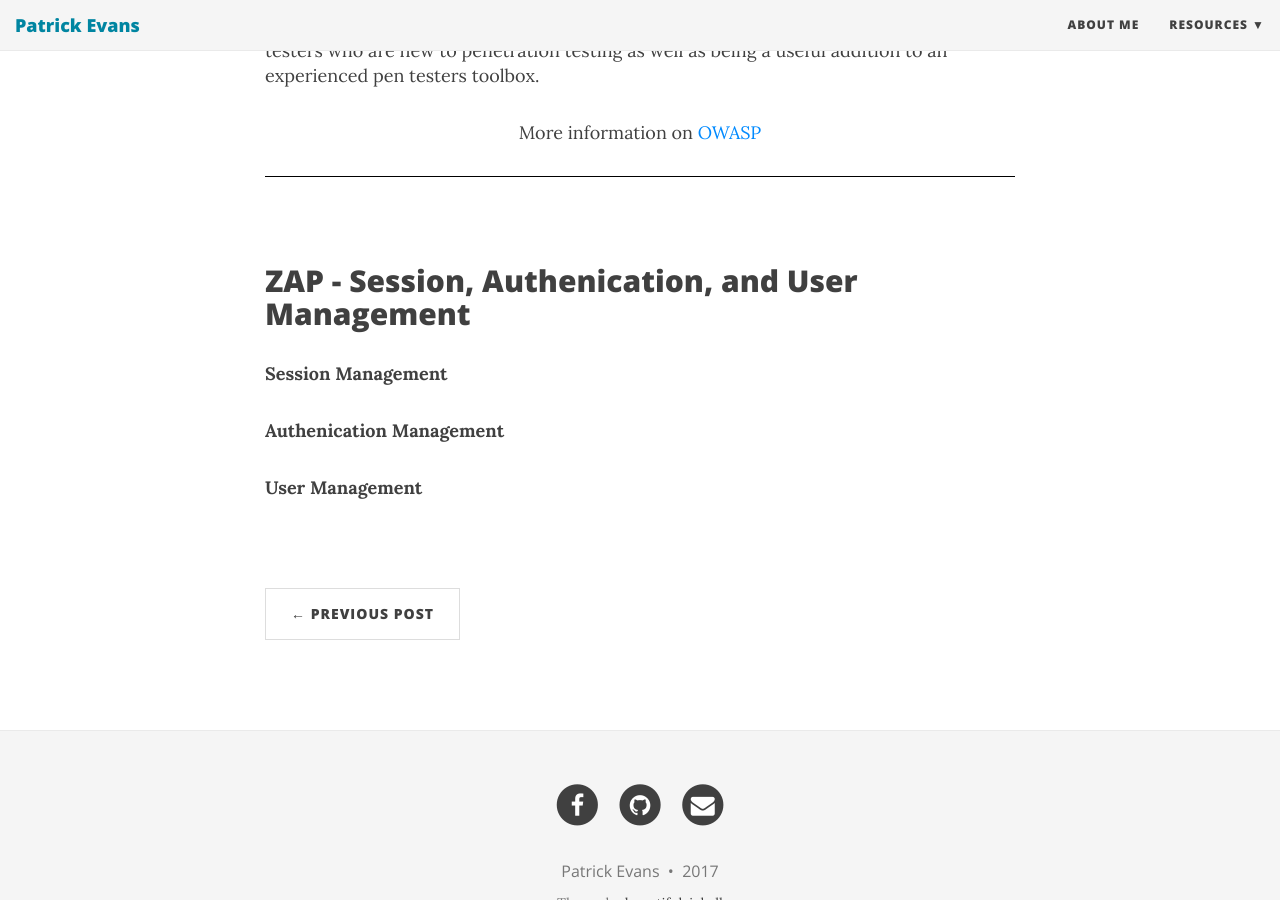
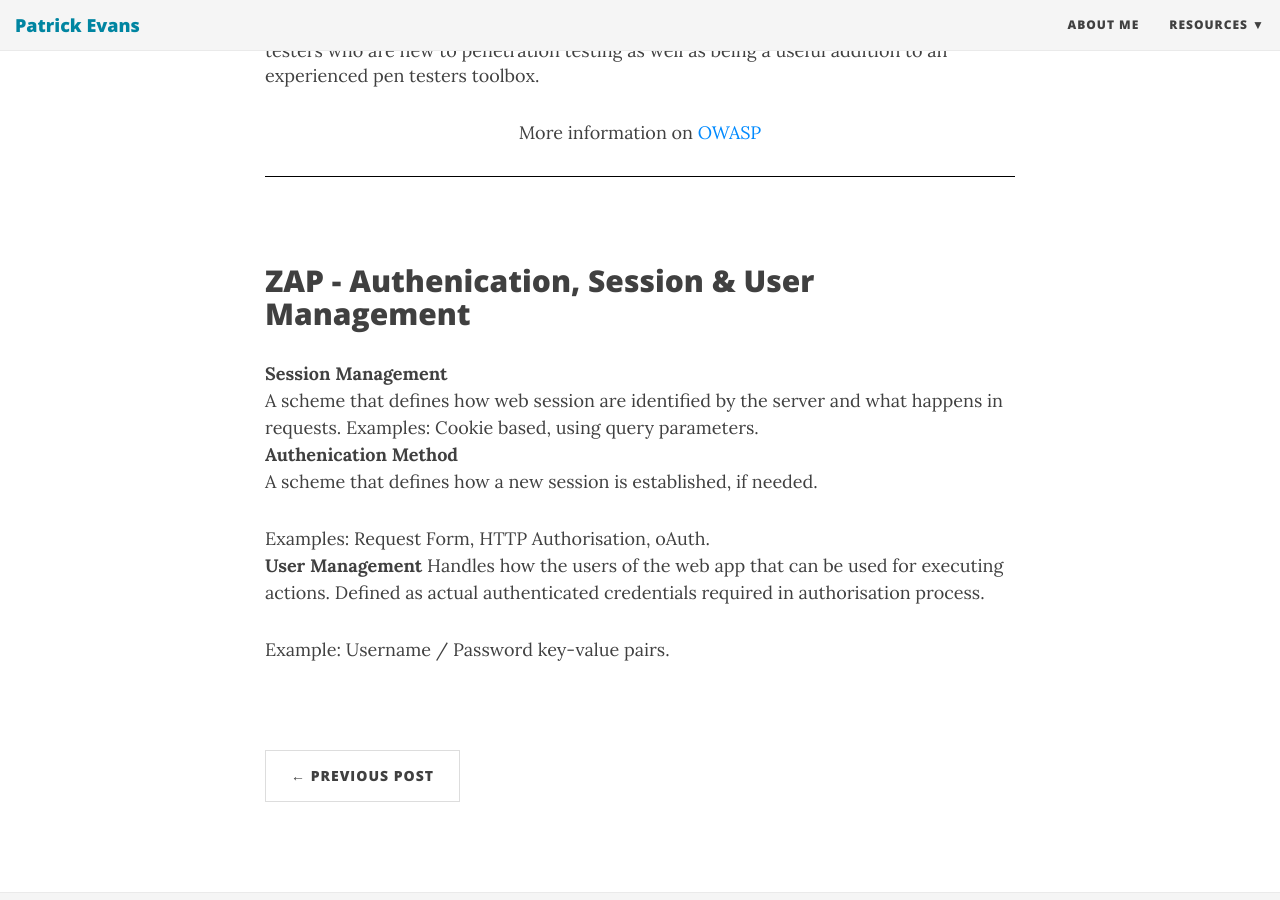
Before and after one commit to patevs/old_blog, a Jekyll site: the page built from _posts/2017-11-30-owasp-zap.md, in a window 1280 px wide and 900 px high, scrolled down 330 px. Built offline with Jekyll 4.4.1, drawn with Linux system fonts in a browser that asks for light colours; nearby versions of some CDN libraries.

Commit message:
updating owasp-zap post

```diff
--- a/_posts/2017-11-30-owasp-zap.md
+++ b/_posts/2017-11-30-owasp-zap.md
@@ -16,12 +16,23 @@ It is designed to be used by people with a wide range of security experience and
 
 <br>
 
-## ZAP - Session, Authenication, and User Management
+## ZAP - Authenication, Session & User Management
 
 <strong>Session Management</strong>
+<br>
+A scheme that defines how web session are identified by the server and what happens in requests.
+Examples: Cookie based, using query parameters.
+<br>
+<strong>Authenication Method</strong>
+<br>
+A scheme that defines how a new session is established, if needed.
 
-<strong>Authenication Management</strong>
+Examples: Request Form, HTTP Authorisation, oAuth.
+<br>
+<strong>User Management</strong>
+Handles how the users of the web app that can be used for executing actions.
+Defined as actual authenticated credentials required in authorisation process.
 
-<strong>User Management</strong>
+Example: Username / Password key-value pairs.
 
 <br>
```
